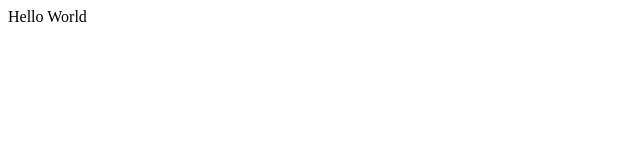
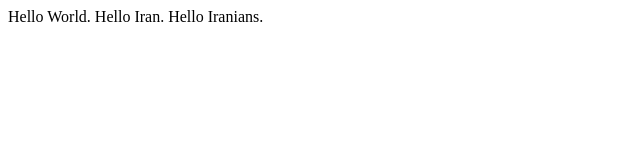
Before and after one commit to mohammadjk/MySampleApp, a plain HTML site: page hello.html in a window 1280 px wide. Shown: the whole page, without its empty margins (0-640 px from the left). Drawn offline with Linux system fonts and the light colour scheme.

Commit message:
Update hello.html
couple of new lines added

```diff
--- a/hello.html
+++ b/hello.html
@@ -3,6 +3,8 @@
         <title>New file</title>
     </head>
     <body>
-        Hello World
+        Hello World.
+        Hello Iran.
+        Hello Iranians.
     </body>
 </html>
```
